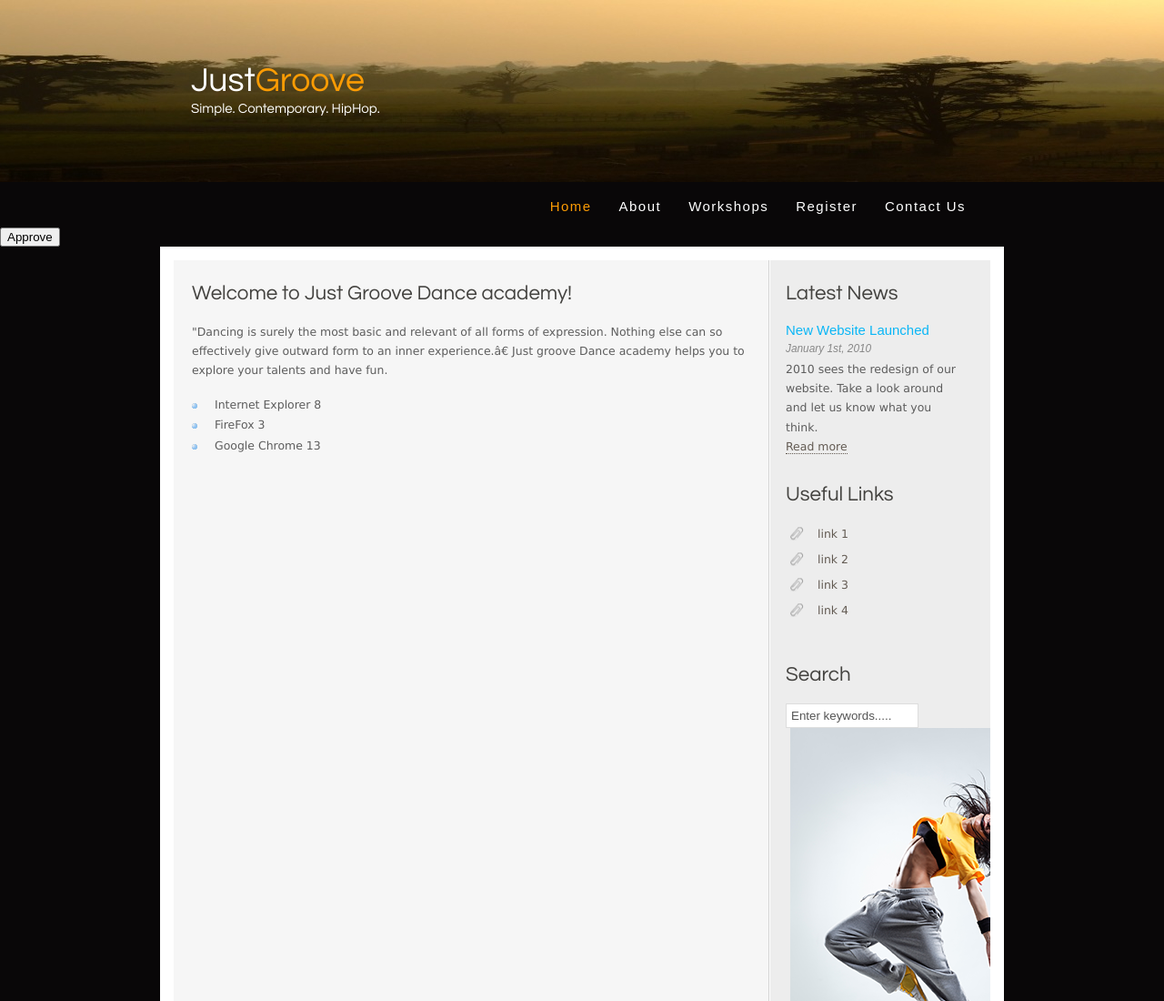
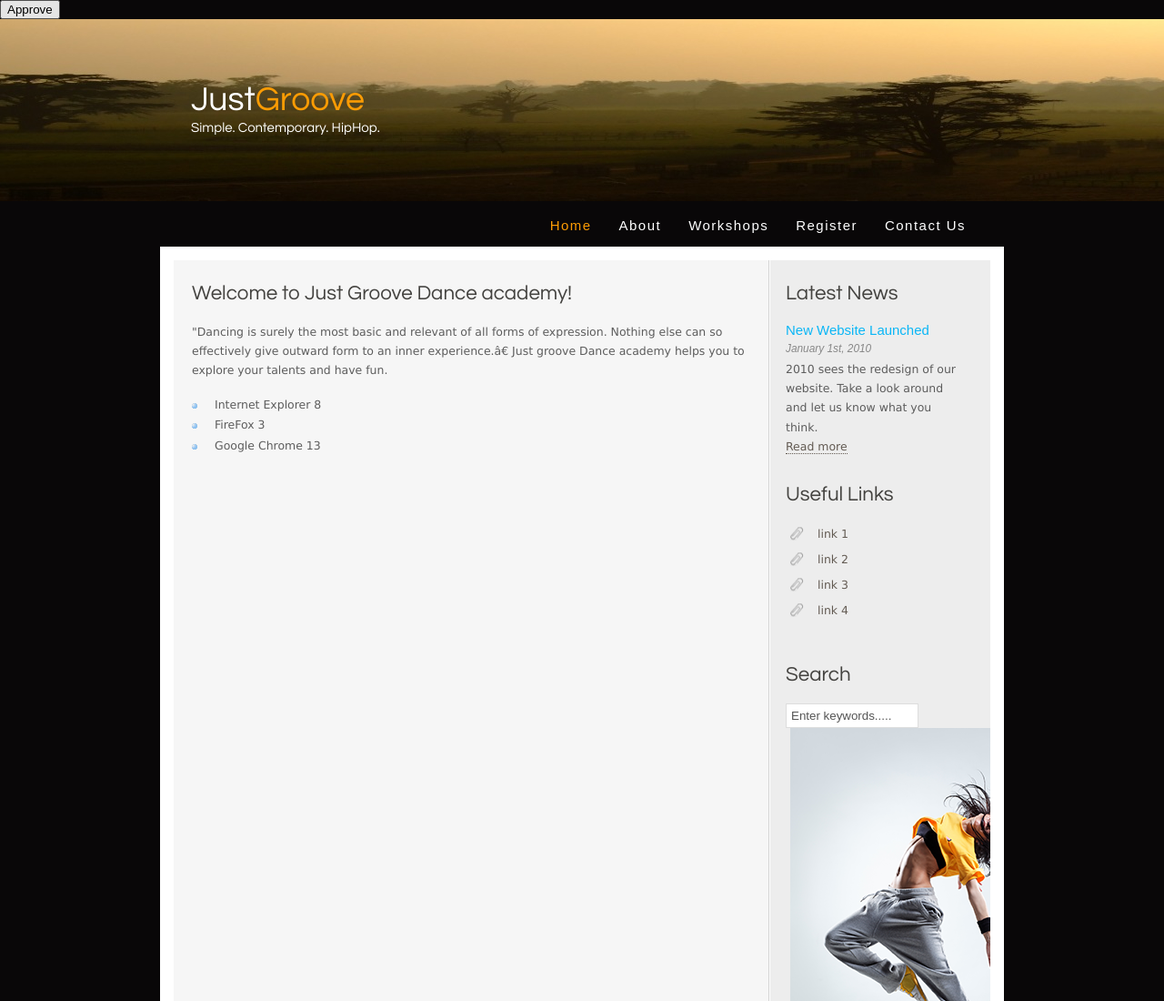
Before and after one commit to PranavyPraveen/Just-Groove, a plain HTML site: page index.html in a window 1280 px wide. Shown: the top 1100 px of the page at 91% size. Drawn offline with Linux system fonts and the light colour scheme.

Commit message:
Update index.html

```diff
--- a/index.html
+++ b/index.html
@@ -13,6 +13,8 @@ j=d.createElement(s),dl=l!='dataLayer'?'&l='+l:'';j.async=true;j.src=
   <meta name="keywords" content="website keywords, website keywords" />
   <meta http-equiv="content-type" content="text/html; charset=windows-1252" />
   <link rel="stylesheet" type="text/css" href="style/style.css" />
+  <button id="alert-button"
+onclick="alert('The request has been approved!');">Approve</button>
 </head>
 
 <body>
@@ -39,10 +41,7 @@ height="0" width="0" style="display:none;visibility:hidden"></iframe></noscript>
           <li><a href="contact.html">Contact Us</a></li>
         </ul>
       </div>
-    </div><button id="alert-button"
-
-
-onclick="alert('The request has been approved!');">Approve</button>
+    </div>
     <div id="site_content">
       <div class="sidebar">
         <h1>Latest News</h1>
```
